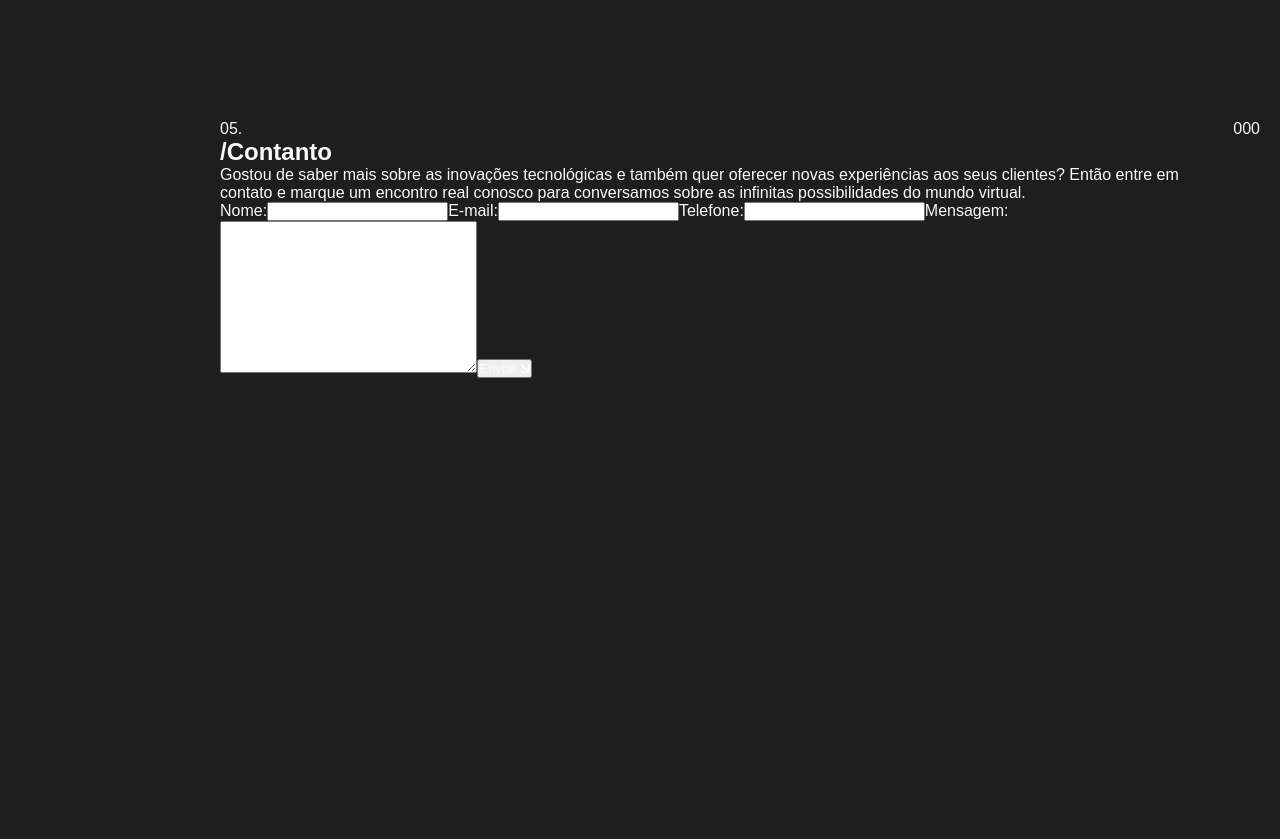
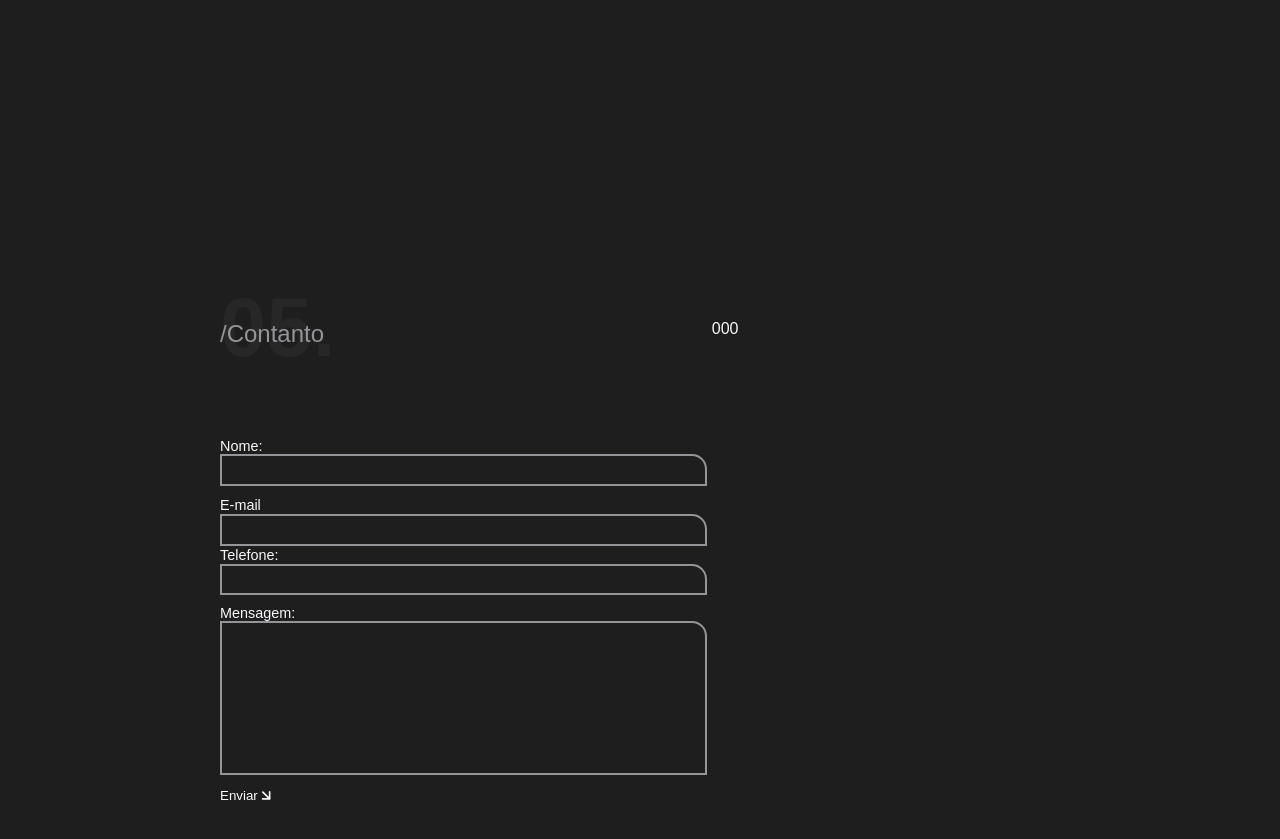
Before and after one commit to PatrickTav/plan-marketing, a React (Vite) app: page / in a window 1280 px wide. Shown: the part 1480-2319 px from the top of the page. Built offline with nearby package versions, Linux system fonts and the light colour scheme.

Commit message:
main: inserindo o form na page contact

```diff
--- a/src/pages/Contact/index.jsx
+++ b/src/pages/Contact/index.jsx
@@ -3,33 +3,37 @@ import Arrow from "../../assets/Arrow.png"
 import { Container_section } from './style'
 
 const Contact = () => {
+
+  const handleSubmit =(e) =>{
+    e.preventDefault()
+  }
+
+
+
+
   return (
     <Container_section>
       <div className="form-container">
         <span className="back">05.</span>
         <h2>/Contanto</h2>
-        <p>
-          Gostou de saber mais sobre as inovações tecnológicas e também quer
-          oferecer novas experiências aos seus clientes? Então entre em contato
-          e marque um encontro real conosco para conversamos sobre as infinitas
-          possibilidades do mundo virtual.
 
-        </p>
-        <form >
+        <form onSubmit={handleSubmit} >
           <label>
-            Nome:
+            Nome: <br />
             <input type="text" />
           </label>
+          <div>
             <label>
-            E-mail:
+              E-mail
               <input type="email" />
             </label>
             <label>
               Telefone:
               <input type="tel" />
             </label>
+          </div>
           <label>
-            Mensagem:
+            Mensagem:<br />
             <textarea name="" id="" cols="30" rows="10"></textarea>
           </label>
           <button>Enviar <img src={Arrow} alt="" /></button>
--- a/src/pages/Contact/style.js
+++ b/src/pages/Contact/style.js
@@ -1,9 +1,65 @@
 import styled from 'styled-components'
 
 export const Container_section = styled.div`
+  margin-top: 200px;
   display: flex;
+  position: relative;
+  flex-wrap: nowrap;
+  gap: 5px;
   & {
     .form-container {
+      display: flex;
+      flex-direction: column;
+
+      h2 {
+        font-weight: 400;
+        color: ${(props) => props.theme.colors.fontSecondary};
+      }
+
+      .back {
+        position: absolute;
+        font-weight: 700;
+        font-size: 5.2rem;
+        color: #272727;
+        top: -40px;
+        z-index: -1;
+      }
+
+      form {
+        display: flex;
+        flex-direction: column;
+        margin-top: 90px;
+        gap: 10px;
+      }
+
+      form input,
+      textarea {
+        background-color: transparent;
+        width: 100%;
+        border: 2px solid ${(props) => props.theme.colors.fontSecondary};
+        border-radius: 0 15px 0 0;
+      }
+      label{
+        font-size: .9rem;
+      }
+      form input {
+
+        padding: 0.4rem;
+      }
+      form textarea {
+        resize: none;
+      }
+
+      form button {
+        background-color: transparent;
+        border: none;
+        text-align: start;
+        cursor: pointer;
+        transition: all .4s;
+      }
+      form button:hover {
+        color: ${(props) => props.theme.colors.hover};
+      }
     }
 
     .partnership_adress {
```
Lines whose indentation alone changed are shown as unchanged.
